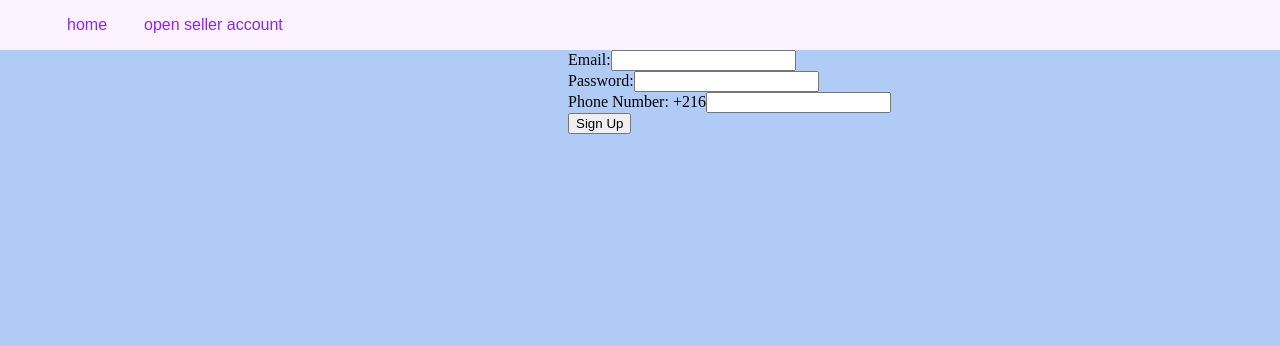
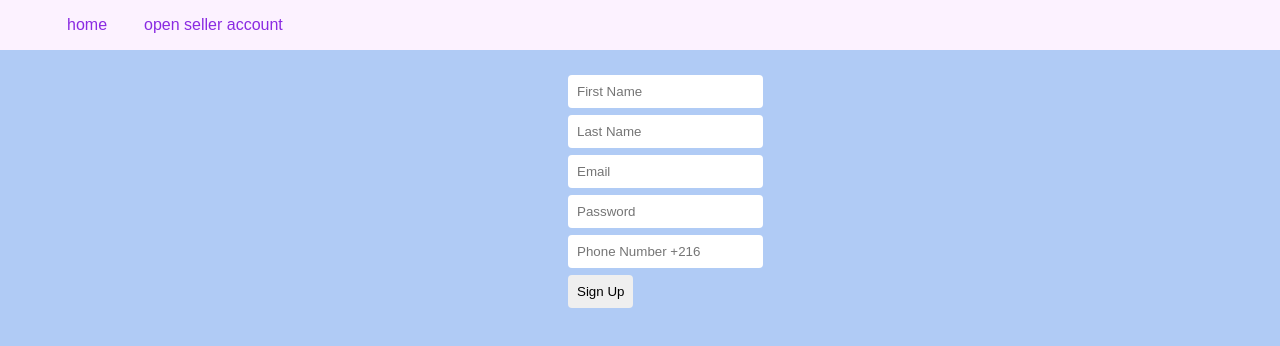
Before and after one commit to tayaraClone/tayaraClone, an Angular app in the folder client/: page /signup in a window 1280 px wide. Shown: the top 346 px of the page. Built offline with nearby package versions, Linux system fonts and the light colour scheme.

Commit message:
improved style to signup page

```diff
--- a/client/src/app/components/auth/sign-up/sign-up.component.css
+++ b/client/src/app/components/auth/sign-up/sign-up.component.css
@@ -1,3 +1,12 @@
 div{
     margin-left: 560px;
+    margin-top: 60px;
+    position: absolute;
 }
+
+.signup{
+    padding: 9px;
+    margin-top: 7px;
+    border-style: none;
+    border-radius: 4px;
+}
--- a/client/src/app/components/auth/sign-up/sign-up.component.html
+++ b/client/src/app/components/auth/sign-up/sign-up.component.html
@@ -1,13 +1,9 @@
 <div>
-    <label for='firstname'>First Name:</label>
-    <input name="firstname" type="text" [(ngModel)]="firstname" /><br>
-    <label for='lastname'>Last Name:</label>
-    <input name="lastname" type="text" [(ngModel)]="lastname" /><br>
-    <label for='email'>Email:</label>
-    <input name="email" type="email" [(ngModel)]="email" /><br>
-    <label for='password'>Password:</label>
-    <input name="password" type="password" [(ngModel)]="password" /><br>
-    <label for='phonenumber'>Phone Number:</label>
-    +216<input name="phonenumber" type="number" [(ngModel)]="phonenumber" /><br>
-    <button (click)="signUp()">Sign Up</button>
+    <input class="signup" name="firstname" type="text" [(ngModel)]="firstname" placeholder="First Name" /><br>
+    <input class="signup" name="lastname" type="text" [(ngModel)]="lastname" placeholder="Last Name" /><br>
+    <input class="signup" name="email" type="email" [(ngModel)]="email" placeholder="Email" /><br>
+    <input class="signup" name="password" type="password" [(ngModel)]="password" placeholder="Password" /><br>
+    <input class="signup" name="phonenumber" type="number" [(ngModel)]="phonenumber"
+        placeholder="Phone Number +216" /><br>
+    <button (click)="signUp()" class="signup">Sign Up</button>
 </div>
```
